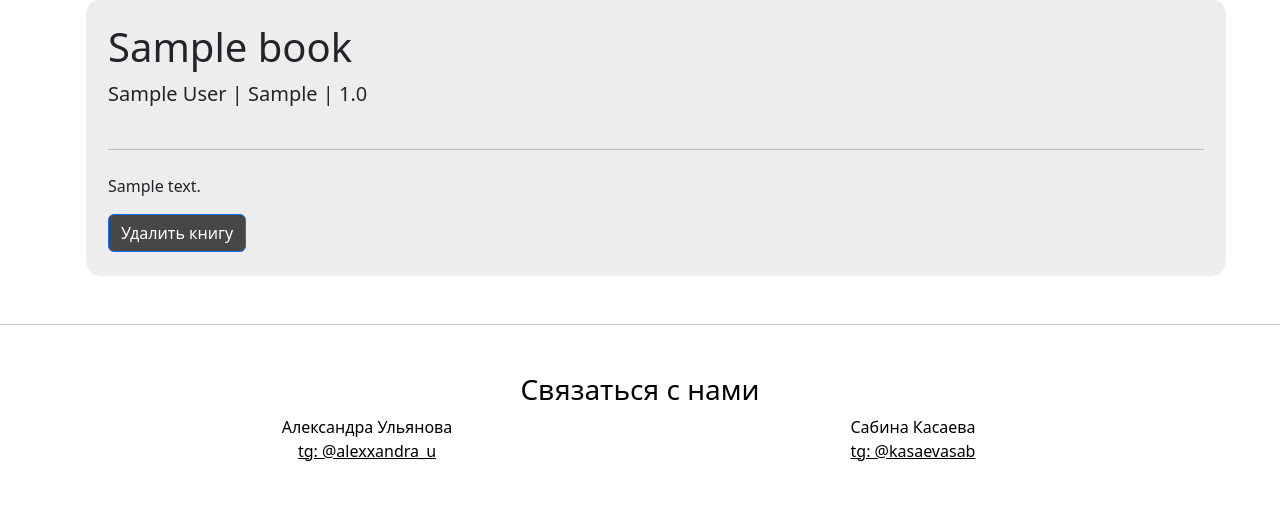
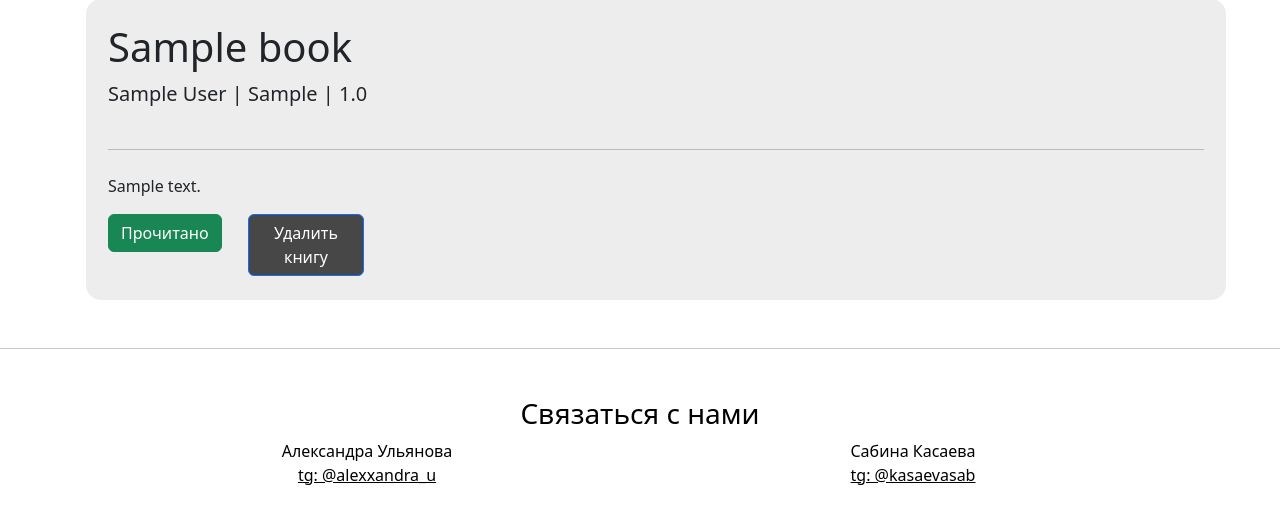
Before and after one commit to alexxandra-u/Readssy, a Django app: page /1 in a window 1280 px wide. Shown: the part 145-669 px from the top of the page. Run offline with Django 3.2, Linux system fonts and the light colour scheme; a user stored in the database is signed in; tables that the repository leaves empty hold one stand-in row (values such as "Sample post").

Commit message:
added "read/unread" button

```diff
--- a/main/models.py
+++ b/main/models.py
@@ -10,8 +10,13 @@ class Book(models.Model):
     description = models.TextField(default=' ')
 
 
+class BookInReadList(models.Model):
+    book_info = models.ForeignKey(Book, on_delete=models.CASCADE)
+    read = models.BooleanField(default=False)
+
+
 class ReadList(models.Model):
     user = models.ForeignKey(User, on_delete=models.CASCADE)
     title = models.CharField(max_length=300, default="Новый ридлист")
     description = models.TextField(default=" ")
-    books = models.ManyToManyField(Book)
+    books = models.ManyToManyField(BookInReadList)
--- a/main/urls.py
+++ b/main/urls.py
@@ -6,6 +6,5 @@ urlpatterns = [
     path('home/', views.home_view, name='home'),
     path('search_books/', views.search_books, name="search_books"),
     path('lists', views.lists_view, name="lists"),
-    path('<int:id>', views.readlist_view, name="readlist"),
-    path('create_readlist', views.create_readlist, name="create_readlist")
+    path('<int:id>', views.readlist_view, name="readlist")
 ]
--- a/main/views.py
+++ b/main/views.py
@@ -1,9 +1,8 @@
 from django.shortcuts import render, redirect
 import re
 import json
-from .models import Book, ReadList
+from .models import Book, ReadList, BookInReadList
 from django.contrib.auth.decorators import login_required
-
 
 prepositions = ["в", "без", "до", "из", "к", "на", "по", "о", "от", "перед", "при", "через", "для", "с", "у", "за",
                 "над", "об", "под", "про"]
@@ -51,7 +50,9 @@ def search_books(request):
             for el in p:
                 if el.startswith('add-to-readlist-'):
                     book = Book.objects.get(id=el.split('add-to-readlist-')[-1])
-                    readlist.books.add(book)
+                    user_book = BookInReadList(book_info=book)
+                    user_book.save()
+                    readlist.books.add(user_book)
             readlist.save()
         if 'add_to_readlist' in p:
             for el in p:
@@ -60,9 +61,10 @@ def search_books(request):
                     for ell in p:
                         if ell.startswith('add-to-readlist-'):
                             book = Book.objects.get(id=ell.split('add-to-readlist-')[-1])
-                            readlist.books.add(book)
+                            user_book = BookInReadList(book_info=book)
+                            user_book.save()
+                            readlist.books.add(user_book)
                     readlist.save()
-
     return redirect('home')
 
 
@@ -78,7 +80,6 @@ def lists_view(request):
             print(request.POST)
             for el in request.POST:
                 if el.startswith('delete-readlist-'):
-                    print(el.split('delete-readlist-'))
                     ReadList.objects.filter(id=int(el.split('delete-readlist-')[-1])).delete()
 
     readlists = ReadList.objects.filter(user=request.user)
@@ -91,16 +92,18 @@ def readlist_view(request, id):
         readlist = ReadList.objects.get(id=id)
         for el in request.POST:
             if el.startswith('delete-book-from-readlist-'):
-                book = Book.objects.get(id=int(el.split('delete-book-from-readlist-')[-1]))
-                print(book.name)
+                book = BookInReadList.objects.get(id=int(el.split('delete-book-from-readlist-')[-1]))
                 readlist.books.remove(book)
+            if el.startswith('mark-read-'):
+                book = BookInReadList.objects.get(id=int(el.split('mark-read-')[-1]))
+                book.read = True
+                book.save()
+            if el.startswith('mark-unread-'):
+                book = BookInReadList.objects.get(id=int(el.split('mark-unread-')[-1]))
+                book.read = False
+                book.save()
     readlist = ReadList.objects.get(id=id)
     return render(request, "main/display_readlist.html", {"list": readlist})
-
-
-@login_required(login_url='login')
-def create_readlist(request):
-    pass
 
 
 def convert_to_empty(data):
--- a/templates/main/display_readlist.html
+++ b/templates/main/display_readlist.html
@@ -10,17 +10,42 @@
                 <div class="container" style="background-color:#ededed; border-radius: 15px; margin-top:20px">
                     <div style="opacity:0"> ....</div>
                     <div class="jumbotron" style="margin-left:10px; margin-right:10px;">
-                        <h3 class="display-6">{{ book.name }} </h3>
+                        <h3 class="display-6">{{ book.book_info.name }} </h3>
                         <div class="row">
                             <div class="col-9">
-                                <p class="lead">{{ book.author }} | {{ book.genre }} | {{ book.ranking }}</p>
+                                <p class="lead">{{ book.book_info.author }} | {{ book.book_info.genre }}
+                                    | {{ book.book_info.ranking }}</p>
                             </div>
                         </div>
                         <hr class="my-4">
-                        <p>{{ book.description }}</p>
-                        <button type="button" class="btn btn-primary" data-bs-toggle="modal"
-                                data-bs-target="#deleteBookFromReadlist" style="background-color:#474747">Удалить книгу
-                        </button>
+                        <p>{{ book.book_info.description }}</p>
+                        <div class="row">
+                            <div class="col">
+                                {% if book.read %}
+                                    <button type="submit" name="mark-unread-{{ book.id }}" class="btn btn-success">
+                                        Прочитано
+                                    </button>
+                                {% else %}
+                                    <button type="submit" name="mark-read-{{ book.id }}" class="btn btn-primary"
+                                            style="background-color:#474747">Не прочитано
+                                    </button>
+                                {% endif %}
+                            </div>
+                            <div class="col">
+                                <button type="button" class="btn btn-primary" data-bs-toggle="modal"
+                                        data-bs-target="#deleteBookFromReadlist" style="background-color:#474747">
+                                    Удалить
+                                    книгу
+                                </button>
+                            </div>
+                            <div class="col"></div>
+                            <div class="col"></div>
+                            <div class="col"></div>
+                            <div class="col"></div>
+                            <div class="col"></div>
+                            <div class="col"></div>
+                        </div>
+
                         <div class="modal fade" id="deleteBookFromReadlist" tabindex="-1"
                              aria-labelledby="exampleModalLabel"
                              aria-hidden="true">
```
